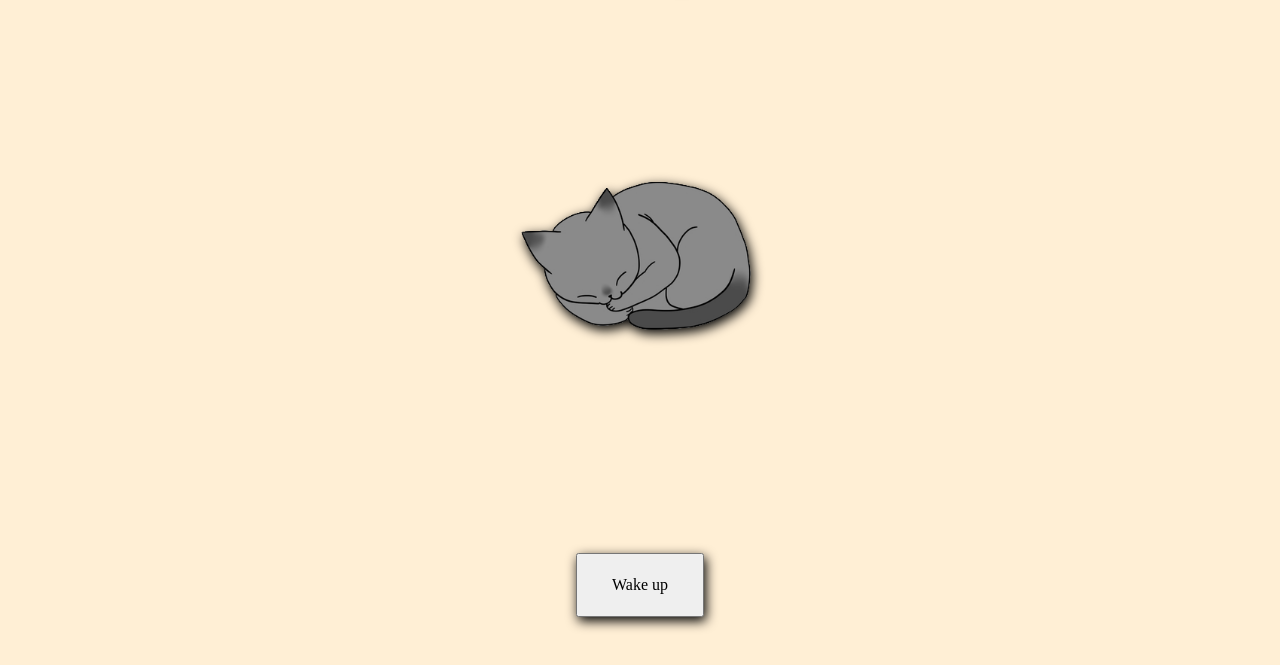
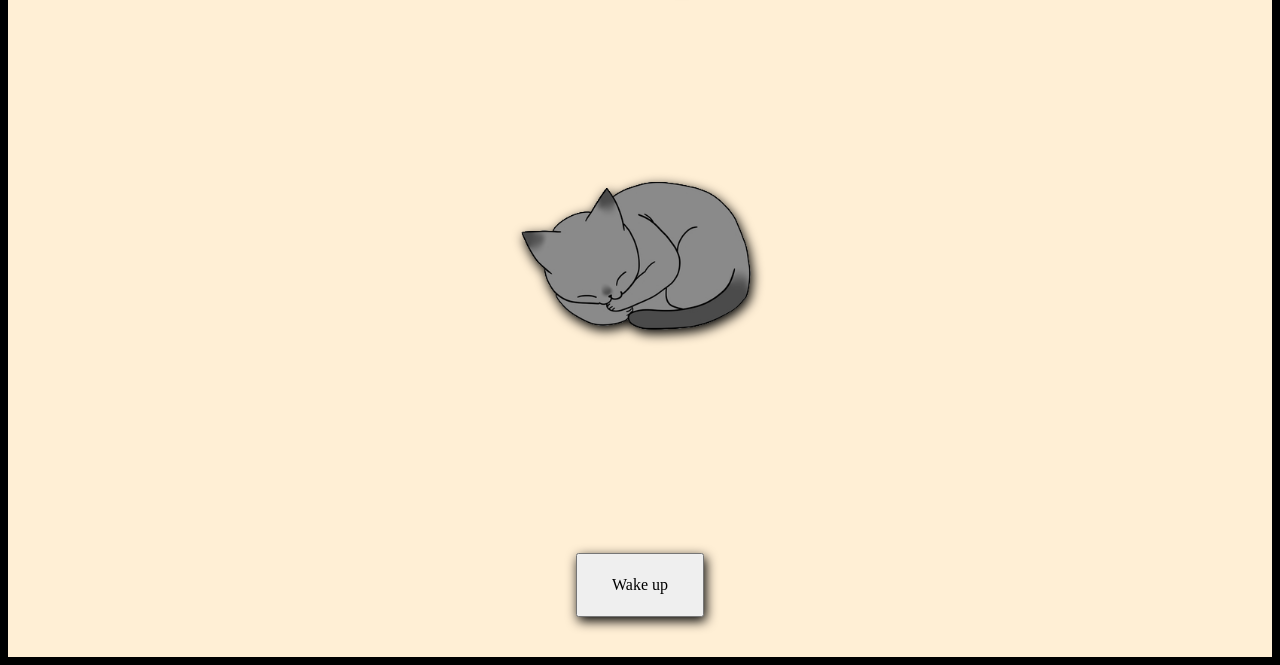
Before and after one commit to nthn-jd/Site-Gift, a plain HTML site: page Pages/Main/main.html in a window 1280 px wide. Shown: the part 135-800 px from the top of the page. Drawn offline with Linux system fonts and the light colour scheme.

Commit message:
Add files via upload

```diff
--- a/Pages/Main/main.css
+++ b/Pages/Main/main.css
@@ -1,5 +1,5 @@
 body {
-    background-color: papayawhip;
+    background-color: black;
 }
 
 #Title {
@@ -11,6 +11,11 @@ body {
     filter: drop-shadow(2px 4px 6px black);
 }
 
+#main {
+    background-color: papayawhip;
+    width: 100%;
+    height: 100%;
+}
 
 #Icon {
     position: absolute;
```
